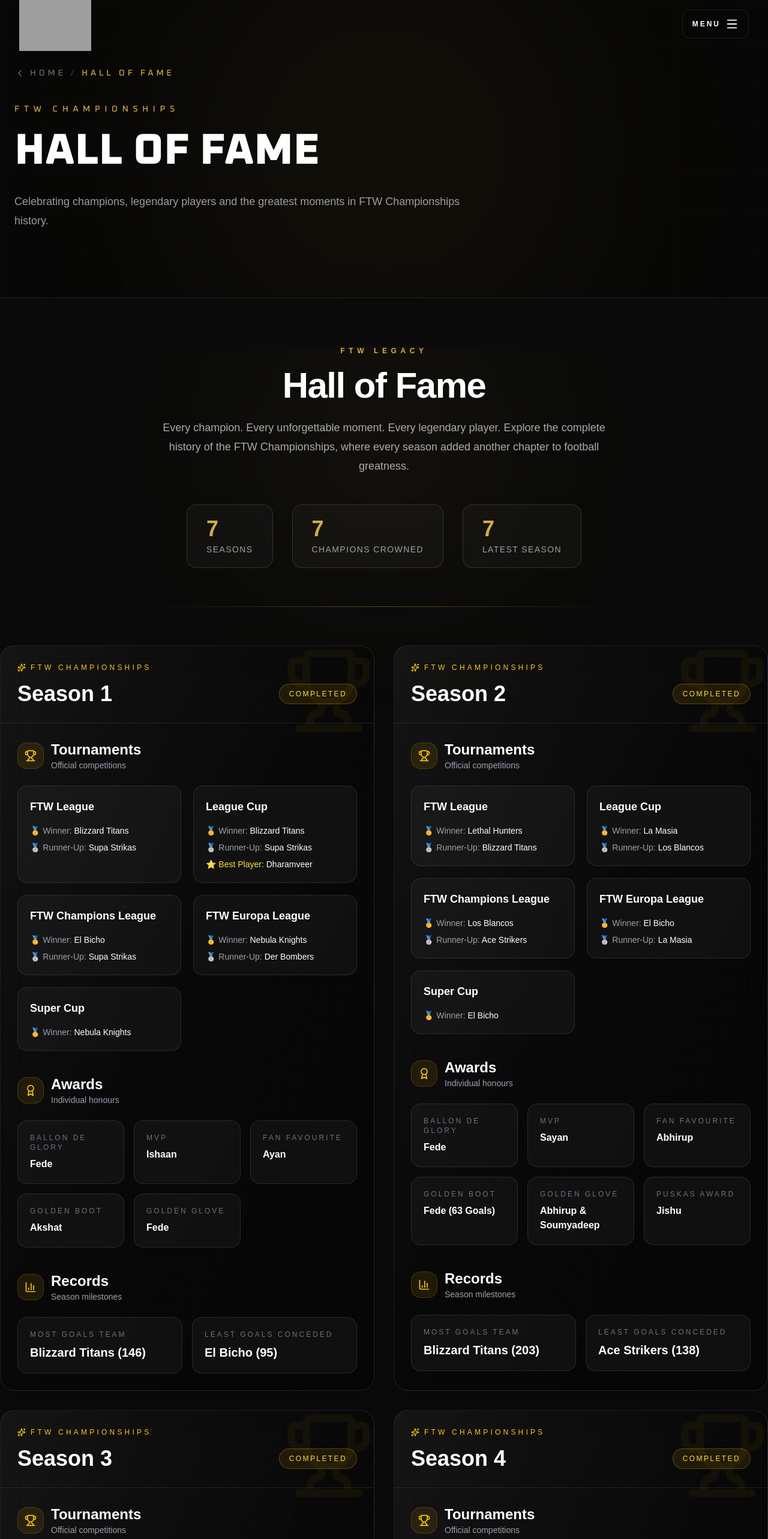
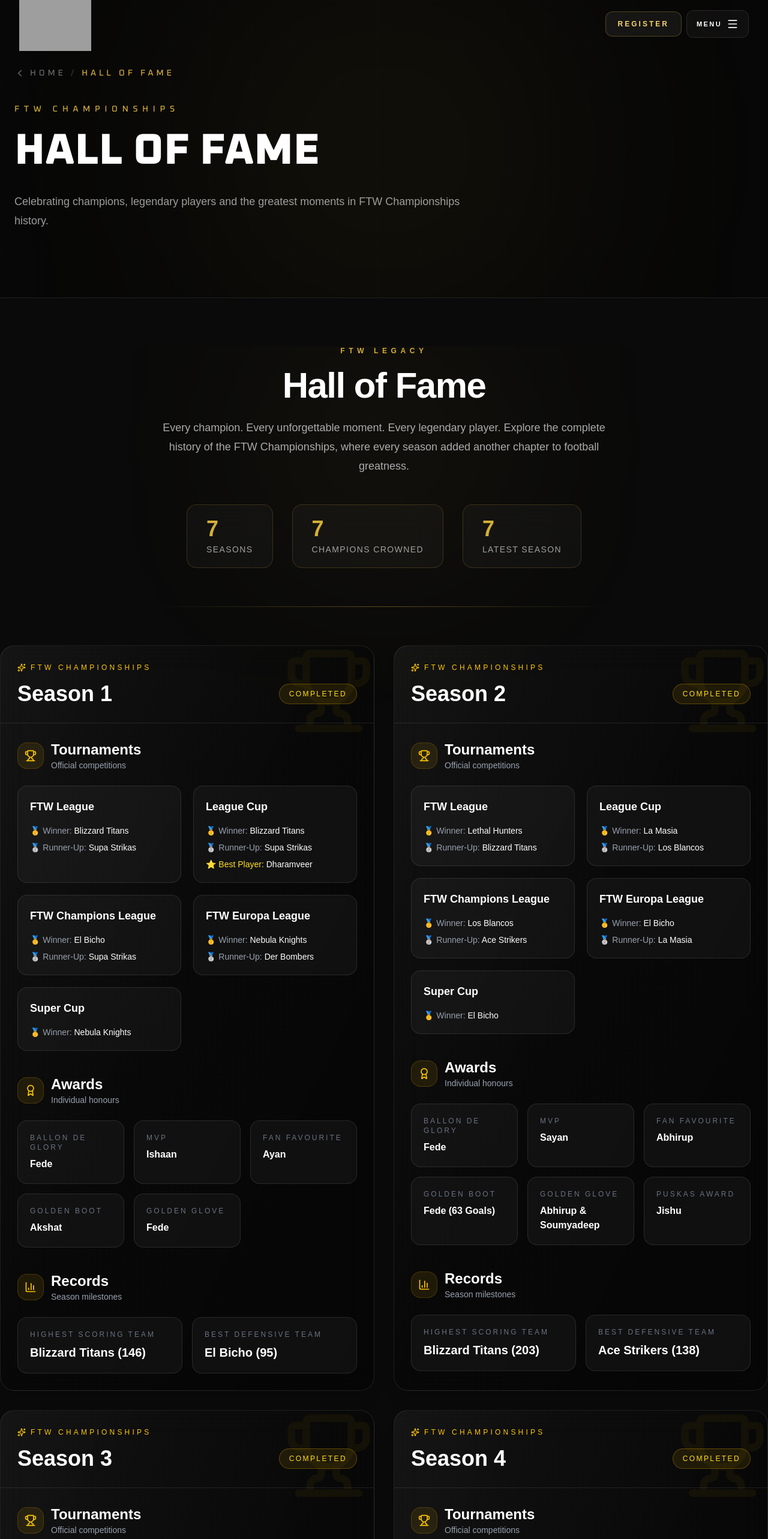
Before and after one commit to omprabhat21/ftw-championships, a Next.js app: page /hall-of-fame in a window 1280 px wide. Shown: the top 2566 px of the page at 60% size. Built offline with nearby package versions, Linux system fonts and the light colour scheme; grey boxes are pictures that could not be loaded.

Commit message:
updated with proper hall of fame

```diff
--- a/app/season/page.tsx
+++ b/app/season/page.tsx
@@ -15,7 +15,7 @@ export default function SeasonPage() {
       </h2>
 
       <p className="mt-4 text-white/70">
-        Registration Opens Soon.
+        Registration Is Now Live.
       </p>
     </PageLayout>
   );
--- a/components/navbar.tsx
+++ b/components/navbar.tsx
@@ -4,11 +4,14 @@ import { useEffect, useState } from "react";
 import Image from "next/image";
 import Link from "next/link";
 import { Menu } from "lucide-react";
+import { usePathname } from "next/navigation";
 import FullMenu from "./menu/menu";
 
 export default function Navbar() {
   const [scrolled, setScrolled] = useState(false);
   const [menuOpen, setMenuOpen] = useState(false);
+
+  const pathname = usePathname();
 
   useEffect(() => {
     const handleScroll = () => {
@@ -33,7 +36,7 @@ export default function Navbar() {
             : "border-b border-transparent bg-transparent"
         }`}
       >
-        <div className="mx-auto flex h-20 max-w-7xl items-center justify-between px-6 md:px-8">
+        <div className="mx-auto flex h-20 max-w-7xl items-center justify-between px-4 md:px-8">
           {/* Logo */}
           <Link
             href="/"
@@ -45,25 +48,106 @@ export default function Navbar() {
               width={130}
               height={40}
               priority
-              className="h-auto w-[100px] md:w-[120px]"
+              className="h-auto w-[90px] sm:w-[100px] md:w-[120px]"
             />
           </Link>
+
           {/* Right Side */}
-<div className="flex items-center">
+          <div className="flex items-center gap-2">
+            {/* Register Button */}
+            {pathname !== "/register" && (
+              <Link
+                href="/register"
+                className="
+                  group
+                  relative
+                  inline-flex
+                  items-center
+                  justify-center
+                  overflow-hidden
+                  rounded-xl
+
+                  border
+                  border-[#D4AF37]/30
+
+                  bg-white/[0.06]
+                  backdrop-blur-xl
+
+                  px-3
+                  sm:px-4
+                  md:px-5
+
+                  py-2.5
+                  md:py-3
+
+                  text-[10px]
+                  sm:text-[11px]
+                  md:text-xs
+
+                  font-semibold
+                  uppercase
+                  tracking-[0.18em]
+                  md:tracking-[0.25em]
+
+                  text-[#F4D36A]
+
+                  transition-all
+                  duration-300
+
+                  hover:border-[#D4AF37]/60
+                  hover:bg-[#D4AF37]/10
+                  hover:text-white
+                  hover:shadow-[0_0_20px_rgba(212,175,55,0.18)]
+                "
+              >
+                {/* Gold Glow */}
+                <span className="absolute inset-0 bg-gradient-to-r from-transparent via-[#D4AF37]/10 to-transparent opacity-0 transition-opacity duration-300 group-hover:opacity-100" />
+
+                {/* Shine */}
+                <span className="absolute -left-1/2 top-0 h-full w-1/3 -skew-x-12 bg-white/20 blur-md transition-transform duration-700 group-hover:translate-x-[300%]" />
+
+                <span className="relative z-10">Register</span>
+              </Link>
+            )}
+
+            {/* Menu Button */}
             <button
               onClick={() => setMenuOpen(true)}
-    className="flex items-center gap-2 rounded-xl border border-white/10 px-4 py-3 text-white transition-all duration-300 hover:border-[#D4AF37] hover:text-[#D4AF37]"
+              className="
+                flex
+                items-center
+                gap-2
+                rounded-xl
+
+                border
+                border-white/10
+
+                bg-white/[0.04]
+                backdrop-blur-xl
+
+                px-3
+                sm:px-4
+
+                py-2.5
+                md:py-3
+
+                text-white
+
+                transition-all
+                duration-300
+
+                hover:border-[#D4AF37]
+                hover:text-[#D4AF37]
+              "
               aria-label="Open menu"
             >
-    <span className="hidden text-xs font-semibold uppercase tracking-[0.25em] md:block">
+              <span className="hidden sm:block text-[11px] font-semibold uppercase tracking-[0.22em]">
                 Menu
               </span>
 
-    <Menu size={22} />
+              <Menu size={20} />
             </button>
           </div>
-
-
         </div>
       </nav>
 
--- a/data/hallOfFame.ts
+++ b/data/hallOfFame.ts
@@ -22,7 +22,6 @@ export interface HallOfFameSeason {
   tournaments: Tournament[];
   awards: Award[];
   records: Record[];
-  ballonRanking?: string[];
 }
 
 export const hallOfFame: HallOfFameSeason[] = [
@@ -85,11 +84,11 @@ export const hallOfFame: HallOfFameSeason[] = [
 
   records: [
     {
-      title: "Most Goals Team",
+      title: "Highest Scoring Team",
       value: "Blizzard Titans (146)",
     },
     {
-      title: "Least Goals Conceded",
+      title: "Best Defensive Team",
       value: "El Bicho (95)",
     },
   ],
@@ -155,11 +154,11 @@ export const hallOfFame: HallOfFameSeason[] = [
 
   records: [
     {
-      title: "Most Goals Team",
+      title: "Highest Scoring Team",
       value: "Blizzard Titans (203)",
     },
     {
-      title: "Least Goals Conceded",
+      title: "Best Defensive Team",
       value: "Ace Strikers (138)",
     },
   ],
@@ -229,11 +228,11 @@ export const hallOfFame: HallOfFameSeason[] = [
 
   records: [
     {
-      title: "Most Goals Team",
+      title: "Highest Scoring Team",
       value: "Supa Strikas (118)",
     },
     {
-      title: "Least Goals Conceded",
+      title: "Best Defensive Team",
       value: "Ace Strikers (80)",
     },
   ],
@@ -273,13 +272,14 @@ export const hallOfFame: HallOfFameSeason[] = [
   winner: "Gary",
   runnerUp: "Sayan",
 },
+{
+      name: "Shield Winner",
+      winner: "Allianz Strikers",
+    },
   ],
 
   awards: [
-    {
-      title: "Shield Winner",
-      winner: "Allianz Strikers",
-    },
+
     {
       title: "Ballon de Glory",
       winner: "Fede",
@@ -312,22 +312,13 @@ export const hallOfFame: HallOfFameSeason[] = [
 
   records: [
     {
-      title: "Most Goals Team",
+      title: "Highest Scoring Team",
       value: "Big Ben (175)",
     },
     {
-      title: "Least Goals Conceded",
+      title: "Best Defensive Team",
       value: "Wukong FC (120)",
     },
-  ],
-
-  ballonRanking: [
-    "1. Fede",
-    "2. Soumyadeep",
-    "3. Ankit Omkar",
-    "4. Alamin",
-    "5. Ayan",
-    "6. Divyam",
   ],
 },
 
@@ -377,13 +368,14 @@ export const hallOfFame: HallOfFameSeason[] = [
   runnerUp: "Noks 1 (Fahad Zaman C)",
   bestPlayer: "MVP: Yash (Spartans 1)",
 },
+{
+      name: "Shield Winner",
+      winner: "Glitch VII",
+    },
   ],
 
   awards: [
-    {
-      title: "Shield Winner",
-      winner: "Glitch VII",
-    },
+
     {
       title: "Ballon de Glory",
       winner: "Rochan",
@@ -416,21 +408,13 @@ export const hallOfFame: HallOfFameSeason[] = [
 
   records: [
     {
-      title: "Most Goals Team",
+      title: "Highest Scoring Team",
       value: "Allianz Strikers",
     },
     {
-      title: "Least Goals Conceded",
+      title: "Best Defensive Team",
       value: "Allianz Strikers",
     },
-  ],
-
-  ballonRanking: [
-    "1. Rochan",
-    "2. Chirantan",
-    "3. Fede",
-    "4. Susmit",
-    "5. Shlok",
   ],
 },
 
@@ -473,13 +457,14 @@ export const hallOfFame: HallOfFameSeason[] = [
   winner: "Sagnik",
   runnerUp: "Alamin",
 },
+{
+  name: "Shield Winner",
+  winner: "Bengal Kings",
+},
   ],
 
   awards: [
-    {
-      title: "Shield Winner",
-      winner: "The Mysterians",
-    },
+
     {
       title: "Ballon de Glory",
       winner: "Harsh Mali",
@@ -520,21 +505,13 @@ export const hallOfFame: HallOfFameSeason[] = [
 
   records: [
     {
-      title: "Most Goals Team",
+      title: "Highest Scoring Team",
       value: "The Mysterians",
     },
     {
-      title: "Least Goals Conceded",
+      title: "Best Defensive Team",
       value: "Phoenix Warriors",
     },
-  ],
-
-  ballonRanking: [
-    "1. Harsh Mali",
-    "2. Atharva",
-    "3. Meer",
-    "4. Chirantan",
-    "5. Alamin",
   ],
 },
 
@@ -619,21 +596,13 @@ export const hallOfFame: HallOfFameSeason[] = [
 
   records: [
     {
-      title: "Most Goals Team",
-      value: "El Falcons",
+      title: "Highest Scoring Team",
+      value: "El Falcons(282 goals scored)",
     },
     {
-      title: "Least Goals Conceded",
-      value: "Team Arctic",
+      title: "Best Defensive Team",
+      value: "Team Arctic(181 goals conceded)",
     },
-  ],
-
-  ballonRanking: [
-    "1. Susmit (405 pts)",
-    "2. Bibaswan (342 pts)",
-    "3. Shahrukh (320 pts)",
-    "4. Fede (319 pts)",
-    "5. Snehasis (307 pts)",
   ],
 },
 
```
Also changed, not shown: components/hall-of-fame/SeasonCard.tsx (line endings or trailing spaces). Lines whose indentation alone changed are shown as unchanged.
